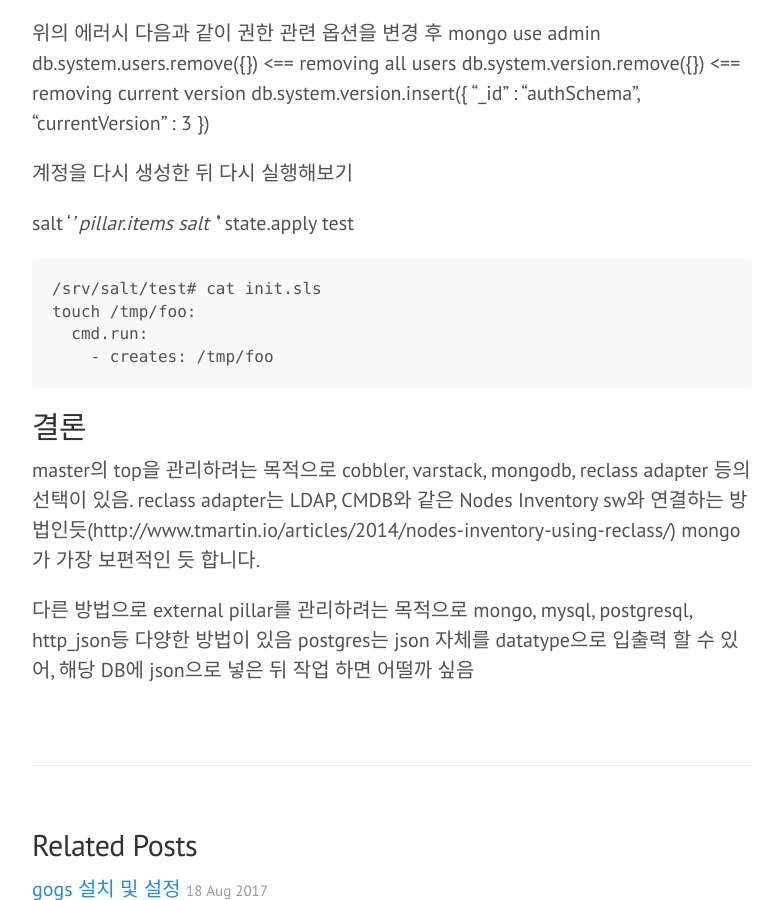
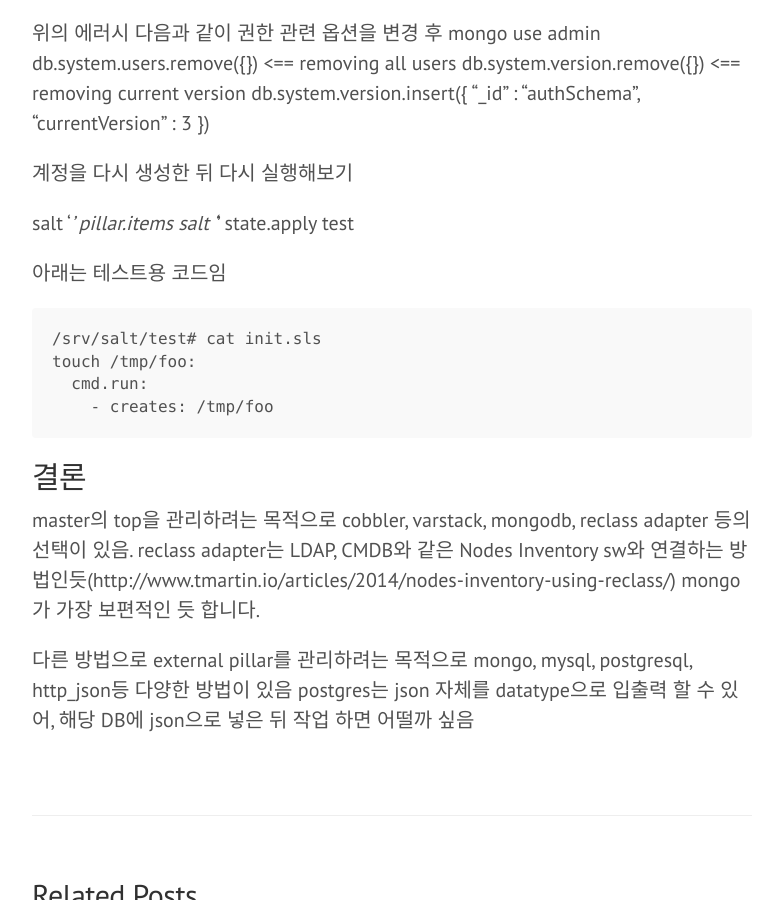
Before and after one commit to skaqud/skaqud.github.com, a Jekyll site: the page built from _posts/2017-09-04-Salt-in-Mongodb.markdown, in a window 1280 px wide and 900 px high, scrolled down 2700 px. Shown: the whole window, without its empty margins (248-1031 px from the left). Built offline with Jekyll 4.4.1, drawn with Linux system fonts in a browser that asks for light colours.

Commit message:
ㅕㅔㅇㅁㅅㄷ

```diff
--- a/_posts/2017-09-04-Salt-in-Mongodb.markdown
+++ b/_posts/2017-09-04-Salt-in-Mongodb.markdown
@@ -117,6 +117,8 @@ vagrant-ubuntu-trusty-64:
 salt '*' pillar.items
 salt '*' state.apply test
 
+아래는 테스트용 코드임
+
     /srv/salt/test# cat init.sls
     touch /tmp/foo:
       cmd.run:
```
